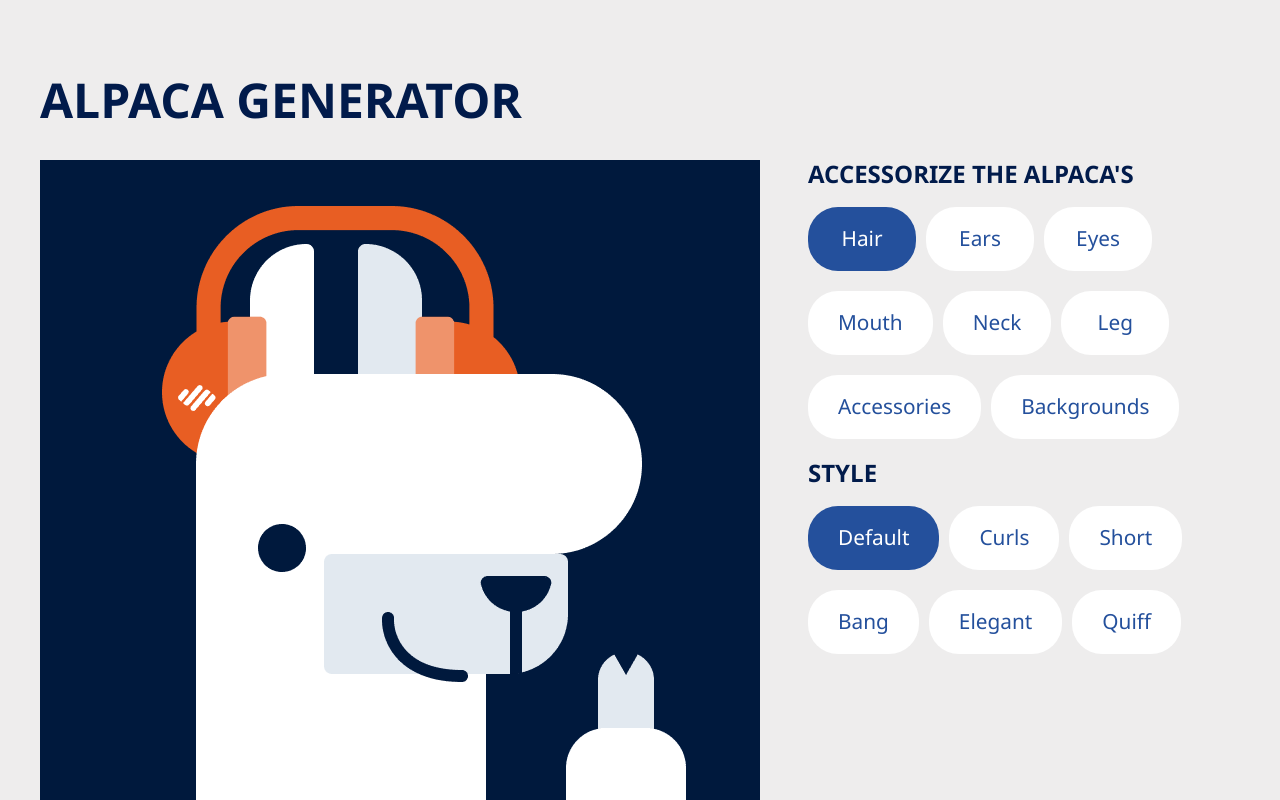
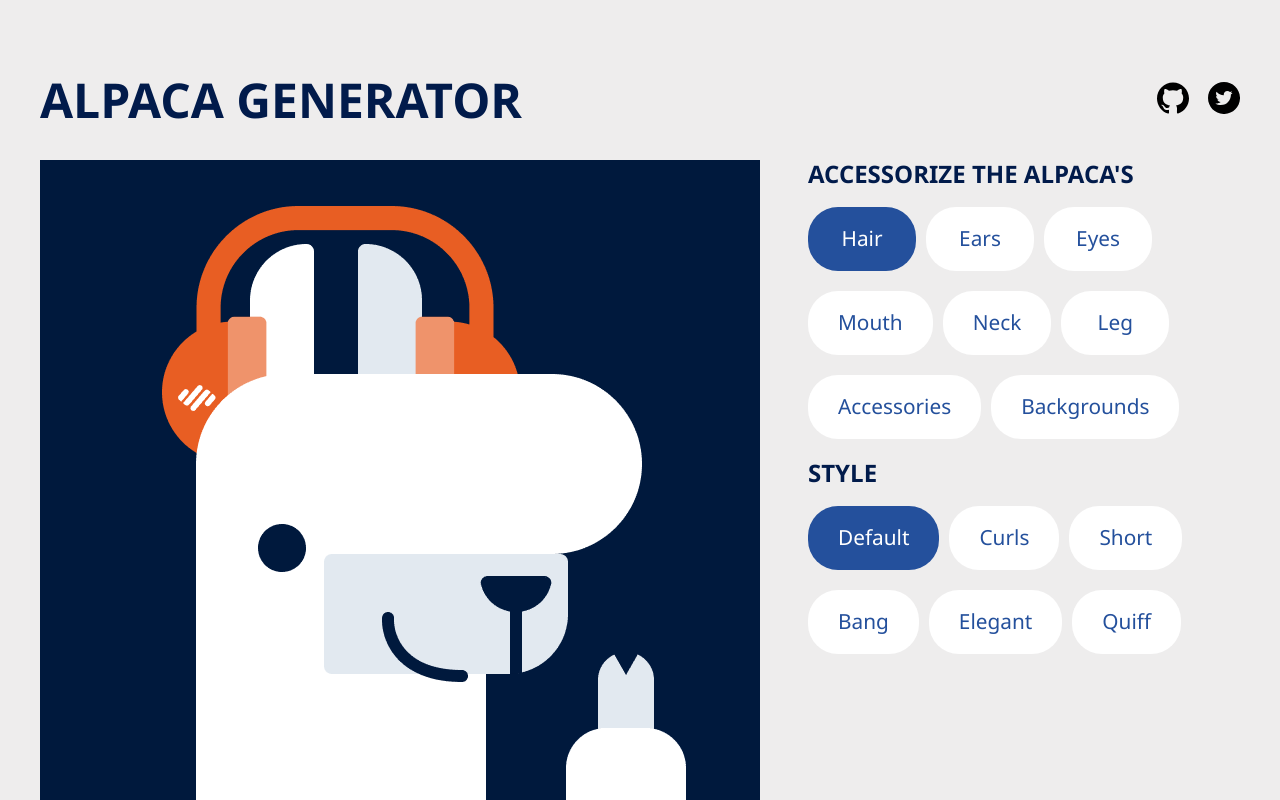
Before and after one commit to KevDev99/alpaca-image-generator, a website: page index.html in a window 1280 px wide. Shown: the top 800 px of the page. Drawn offline with Linux system fonts and the light colour scheme.

Commit message:
added favicon, added social links

```diff
--- a/css/main.css
+++ b/css/main.css
@@ -90,7 +90,7 @@ h2 {
 
 .category-item {
   background-color: #fff;
-  color: var(--secondary-color);;
+  color: var(--secondary-color);
   padding: 20px 30px;
   border-radius: 30px;
   text-align: center;
@@ -136,7 +136,29 @@ h2 {
   cursor: pointer;
 }
 
+/** Social Links */
+.social-link {
+  margin-left: 15px;
+  text-decoration: none; /* no underline */
+}
+
+.social-link_img {
+  height: 32px;
+}
+
 /** Utils */
 .flex {
   display: flex;
 }
+
+.flex.jsbetween {
+  justify-content: space-between;
+}
+
+.flex.jcenter {
+  justify-content: center;
+}
+
+.flex.acenter {
+  align-items: center;
+}
--- a/index.html
+++ b/index.html
@@ -7,12 +7,29 @@
     <title>Alpaca Image Generator</title>
     <link href="./css/normalize.css" rel="stylesheet" />
     <link href="./css/main.css" rel="stylesheet" />
-
+    <link rel="icon" type="image/png" href="./img/favicon.png" />
     <script type="text/javascript" src="./js/html2canvas.js" defer></script>
   </head>
   <body>
     <header>
-      <h1>Alpaca Generator</h1>
+      <div class="flex acenter jsbetween">
+        <h1>Alpaca Generator</h1>
+        <div class="social-links">
+          <a
+            class="social-link"
+            target="_blank"
+            href="https://github.com/KevDev99/alpaca-image-generator"
+          >
+            <img class="social-link_img" src="./img/social-links/github.svg" />
+          </a>
+          <a  target="_blank" class="social-link" href="https://twitter.com/kevin_taufer">
+            <img
+              class="social-link_img"
+              src="./img/social-links/twitter-round.svg"
+            />
+          </a>
+        </div>
+      </div>
     </header>
     <main>
       <div class="flex">
```
Also changed, not shown: js/main.js (+0 -14 lines), img/favicon.png (added), img/social-links/github.svg (added), img/social-links/twitter-round.svg (added).
